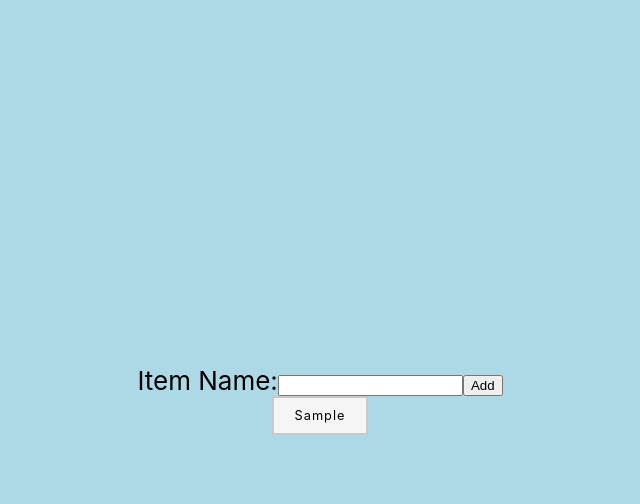
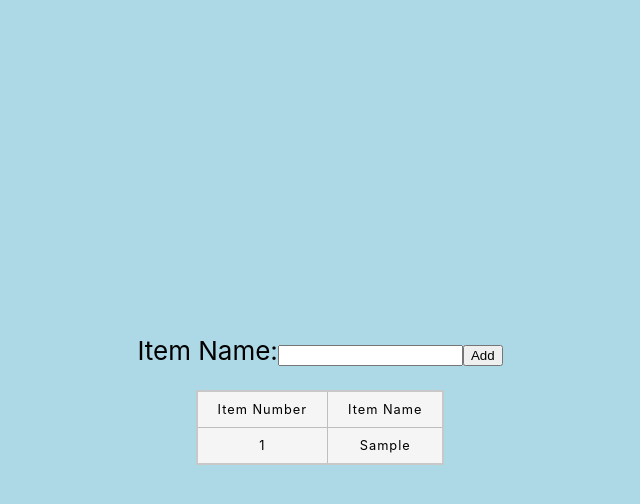
Before and after one commit to matthewaching/recipe-generator, a React (Create React App) app: page / in a window 1280 px wide. Both pictures are taken after typing "Sample" into the empty fields and a click on the button "Add". Shown: the top 504 px of the page, without its empty margins (320-960 px from the left). Built offline with nearby package versions, Linux system fonts and the light colour scheme.

Commit message:
Change array logic to useEffect hook
This change improves readability of the code and simplifies the
onSubmit functionality. With scaling of the project to implement a REST
API, this simplicity should prove to be important.

```diff
--- a/src/App.css
+++ b/src/App.css
@@ -41,3 +41,7 @@ tr:nth-child(odd) td {
 caption {
   padding: 10px;
 }
+
+.searchbar {
+  margin-bottom: 24px;
+}
--- a/src/App.js
+++ b/src/App.js
@@ -1,5 +1,6 @@
 import './App.css';
 import { useState } from 'react';
+import { useEffect } from 'react';
 import SearchBar from './components/SearchBar';
 import Table from './components/Table';
 
@@ -11,6 +12,13 @@ function App() {
   );
 
   const [itemArray, setArray] = useState([]);
+
+  useEffect(() => {
+    setCurrentItem({
+      name: '',
+      index: currentItem.index + 1,
+    });
+  }, [itemArray]);
 
   return (
     <div className="App">
--- a/src/components/SearchBar.js
+++ b/src/components/SearchBar.js
@@ -5,19 +5,16 @@ function Searchbar({currentItem, setCurrentItem, itemArray, setArray}) {
             name: e.target.value,
             index: currentItem.index,
         });
+        console.log(currentItem.index);
     }
 
     const addItem = (e) => {
         e.preventDefault();
         setArray([...itemArray, currentItem]);
-        setCurrentItem({
-            name: '',
-            index: currentItem.index + 1,
-        });
     }
 
     return(
-        <div>
+        <div className="searchbar">
             <form onSubmit={addItem}>
                 <label htmlFor="addItem">Item Name:</label>
                 <input type="text" id="addItem" value={currentItem.name} onChange={searchInput}></input>
--- a/src/components/Table.js
+++ b/src/components/Table.js
@@ -1,8 +1,21 @@
 function Table({itemArray}) {
     return <table>
-        {itemArray.map(item => {
-            return <tr><td>{item.name}</td></tr>
-        })}
+        <thead>
+            <tr>
+                <td>Item Number</td>
+                <td>Item Name</td>
+            </tr>
+        </thead>
+        <tbody>
+            {itemArray.map(item => {
+                return (
+                    <tr>
+                        <td>{item.index}</td>
+                        <td>{item.name}</td>
+                    </tr>
+                );
+            })}
+        </tbody>
     </table>
 }
 
```
